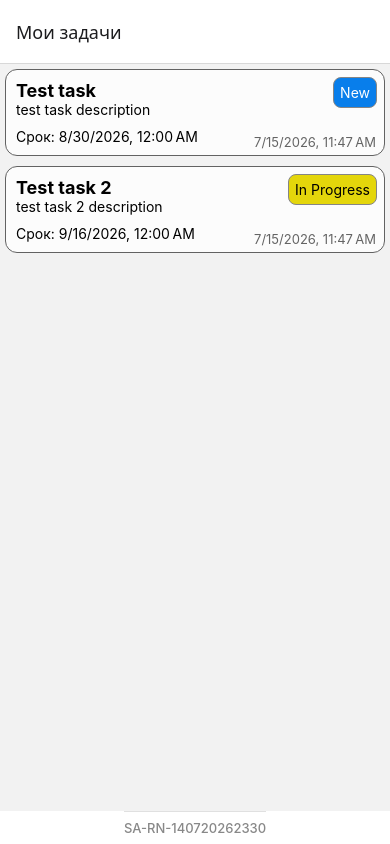
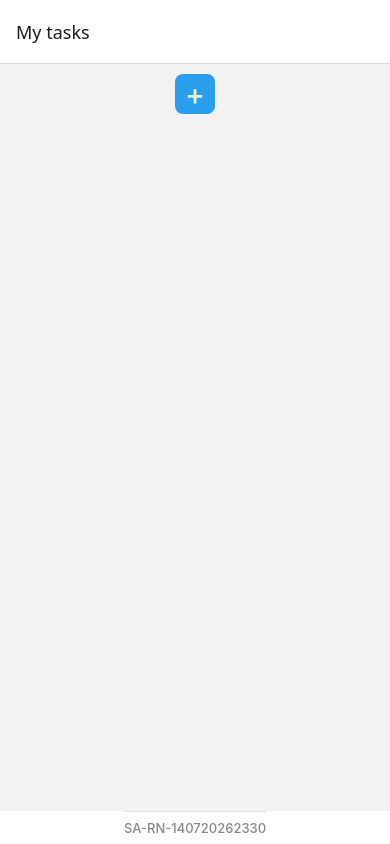
Before and after one commit to M0roh/TaskManager, a React Native app: screen / in a window 390 px wide. Built offline with nearby package versions, Linux system fonts and the light colour scheme.

Commit message:
feat: added task creating

```diff
--- a/App.tsx
+++ b/App.tsx
@@ -7,9 +7,11 @@ import HomeScreen from "./screens/HomeScreen";
 import { NavigationContainer } from "@react-navigation/native";
 import { createNativeStackNavigator } from "@react-navigation/native-stack";
 import { SafeAreaProvider, SafeAreaView } from "react-native-safe-area-context";
+import AddTaskScreen from "./screens/AddTaskScreen";
 
 type RootStackParamList = {
   Home: undefined;
+  AddTask: undefined;
 };
 
 const Stack = createNativeStackNavigator<RootStackParamList>();
@@ -24,7 +26,13 @@ export default function App() {
               <Stack.Screen
                 name="Home"
                 component={HomeScreen}
-                options={{ title: "Мои задачи" }}
+                options={{ title: "My tasks" }}
+              />
+
+              <Stack.Screen
+                name="AddTask"
+                component={AddTaskScreen}
+                options={{ title: "Task creating" }}
               />
             </Stack.Navigator>
           </NavigationContainer>
--- a/app.json
+++ b/app.json
@@ -1,8 +1,8 @@
 {
   "expo": {
-    "name": "empty",
-    "slug": "empty",
-    "version": "1.0.0",
+    "name": "Task Manager",
+    "slug": "task-manager",
+    "version": "0.1.0",
     "orientation": "portrait",
     "icon": "./assets/icon.png",
     "userInterfaceStyle": "light",
@@ -25,6 +25,9 @@
     },
     "web": {
       "favicon": "./assets/favicon.png"
-    }
+    },
+    "plugins": [
+      "@react-native-community/datetimepicker"
+    ]
   }
 }
--- a/db.json
+++ /dev/null
@@ -1,4 +0,0 @@
-{
-  "tasks": [],
-  "history": []
-}
--- a/package.json
+++ b/package.json
@@ -11,13 +11,16 @@
   },
   "dependencies": {
     "@react-native-async-storage/async-storage": "^2.2.0",
+    "@react-native-community/datetimepicker": "8.4.4",
     "@react-navigation/native": "^7.3.8",
     "@react-navigation/native-stack": "^7.17.10",
     "expo": "~54.0.34",
+    "expo-crypto": "~15.0.9",
     "expo-status-bar": "~3.0.9",
     "luxon": "^3.7.2",
     "react": "19.1.0",
     "react-native": "0.81.5",
+    "react-native-modal-datetime-picker": "^18.0.0",
     "react-native-safe-area-context": "~5.6.2",
     "react-native-screens": "~4.16.0",
     "zustand": "^5.0.14"
--- /dev/null
+++ b/screens/AddTaskScreen.tsx
@@ -0,0 +1,137 @@
+import { useNavigation } from "@react-navigation/native";
+import { useState } from "react";
+import {
+  StyleSheet,
+  Text,
+  TextInput,
+  TouchableOpacity,
+  View,
+} from "react-native";
+import DateTimePickerModal from "react-native-modal-datetime-picker";
+import { useTaskStore } from "../stores/tasksStore";
+import { formatDate } from "../utils";
+
+export default function AddTaskScreen() {
+  const navigation = useNavigation<any>();
+
+  const [title, setTitle] = useState<string>("");
+  const [description, setDescription] = useState<string>("");
+  const [date, setDate] = useState<Date>(new Date());
+
+  const [isPickerVisible, setPickerVisibility] = useState(false);
+
+  const showPicker = () => setPickerVisibility(true);
+  const hidePicker = () => setPickerVisibility(false);
+
+  const handleConfirm = (selectedDate: Date) => {
+    setDate(selectedDate);
+    hidePicker();
+  };
+
+  const addTask = useTaskStore((state) => state.addTask);
+  const handleAddBtn = () => {
+    if (!title) {
+      return;
+    }
+    if (!description) {
+      return;
+    }
+    if (!date) {
+      return;
+    }
+
+    addTask(title, description, date);
+    navigation.navigate("Home");
+  };
+
+  return (
+    <View>
+      <View style={styles.row}>
+        <Text style={styles.label}>Name:</Text>
+        <TextInput
+          style={styles.input}
+          value={title}
+          onChangeText={(t) => setTitle(t)}
+        ></TextInput>
+      </View>
+
+      <View style={styles.row}>
+        <Text style={styles.label}>Description:</Text>
+        <TextInput
+          style={styles.input}
+          value={description}
+          onChangeText={(t) => setDescription(t)}
+        ></TextInput>
+      </View>
+
+      <View style={styles.row}>
+        <Text style={styles.label}>Due date:</Text>
+        <TouchableOpacity style={styles.input} onPress={showPicker}>
+          <Text style={styles.dateText}>{formatDate(date.toISOString())}</Text>
+        </TouchableOpacity>
+      </View>
+
+      <DateTimePickerModal
+        isVisible={isPickerVisible}
+        mode="datetime"
+        date={date}
+        onConfirm={handleConfirm}
+        onCancel={hidePicker}
+        locale="en"
+      />
+
+      <TouchableOpacity style={styles.btn} onPress={handleAddBtn}>
+        <Text style={styles.btnText}>Add task</Text>
+      </TouchableOpacity>
+    </View>
+  );
+}
+
+const styles = StyleSheet.create({
+  row: {
+    padding: 5,
+    width: "100%",
+  },
+
+  label: {
+    fontWeight: "600",
+    fontSize: 18,
+  },
+
+  input: {
+    width: "auto",
+
+    paddingVertical: 12,
+    paddingHorizontal: 16,
+    borderWidth: 1,
+    borderColor: "#ccc",
+    borderRadius: 8,
+    backgroundColor: "#fff",
+
+    fontSize: 16,
+  },
+  dateText: {
+    fontSize: 16,
+    color: "#333",
+  },
+
+  btn: {
+    alignSelf: "center",
+
+    display: "flex",
+    justifyContent: "center",
+    alignItems: "center",
+
+    marginTop: 15,
+    width: "90%",
+    padding: 10,
+    backgroundColor: "#289efe",
+    borderRadius: 10,
+  },
+
+  btnText: {
+    color: "#efefef",
+    fontWeight: "500",
+    fontSize: 15,
+  },
+});
--- a/screens/HomeScreen.tsx
+++ b/screens/HomeScreen.tsx
@@ -1,15 +1,57 @@
-import { View } from "react-native";
+import { useNavigation } from "@react-navigation/native";
+import { StyleSheet, Text, TouchableOpacity, View } from "react-native";
 import TaskListItem from "../components/TaskListItem";
 import { useTaskStore } from "../stores/tasksStore";
 
 export default function HomeScreen() {
   const tasks = useTaskStore((state) => state.tasks);
 
+  const navigation = useNavigation<any>();
+
   return (
     <View>
-      {tasks.map((t) => (
-        <TaskListItem key={t.taskId} task={t}></TaskListItem>
-      ))}
+      <View style={styles.toolbar}>
+        <TouchableOpacity
+          style={styles.createBtn}
+          onPress={() => navigation.navigate("AddTask")}
+        >
+          <Text style={styles.createBtnText}>+</Text>
+        </TouchableOpacity>
+      </View>
+
+      <View>
+        {tasks.map((t) => (
+          <TaskListItem key={t.taskId} task={t}></TaskListItem>
+        ))}
+      </View>
     </View>
   );
 }
+
+const styles = StyleSheet.create({
+  toolbar: {
+    display: "flex",
+    flexDirection: "row",
+    justifyContent: "space-around",
+    margin: 5,
+  },
+
+  createBtn: {
+    display: "flex",
+    justifyContent: "center",
+    alignItems: "center",
+
+    marginVertical: 5,
+
+    backgroundColor: "#289eec",
+    width: 40,
+    height: 40,
+    borderRadius: 8,
+  },
+
+  createBtnText: {
+    fontSize: 30,
+    fontWeight: "500",
+    color: "#efefef",
+  },
+});
--- a/stores/tasksStore.ts
+++ b/stores/tasksStore.ts
@@ -1,4 +1,5 @@
 import AsyncStorage from "@react-native-async-storage/async-storage";
+import * as Crypto from "expo-crypto";
 import { create } from "zustand";
 import { createJSONStorage, persist } from "zustand/middleware";
 import Task from "../types/task";
@@ -7,45 +8,20 @@ interface TaskState {
   tasks: Task[];
 
   addTask: (title: string, description: string, dueDate: Date) => void;
-  updateTaskStatus: (id: number, status: Task["status"]) => void;
-  deleteTask: (id: number) => void;
+  updateTaskStatus: (id: string, status: Task["status"]) => void;
+  deleteTask: (id: string) => void;
   clearTasks: () => void;
 }
 
 export const useTaskStore = create<TaskState>()(
   persist(
     (set) => ({
-      tasks: [
-        {
-          taskId: 1,
-
-          title: "Test task",
-          description: "test task description",
-          status: "New",
-
-          createdDate: new Date().toISOString(),
-          dueDate: new Date(2026, 7, 30).toISOString(),
-
-          syncStatus: false,
-        },
-        {
-          taskId: 2,
-
-          title: "Test task 2",
-          description: "test task 2 description",
-          status: "In Progress",
-
-          createdDate: new Date().toISOString(),
-          dueDate: new Date(2026, 8, 16).toISOString(),
-
-          syncStatus: false,
-        },
-      ],
+      tasks: [],
 
       addTask: (title, description, dueDate) =>
         set((state) => {
           const newTask: Task = {
-            taskId: 1,
+            taskId: Crypto.randomUUID(),
 
             title,
             description,
--- a/types/task.ts
+++ b/types/task.ts
@@ -1,5 +1,5 @@
 export default interface Task {
-  taskId: number;
+  taskId: string;
 
   title: string;
   description: string;
```
Also changed, not shown: 1 other file (tests, documents, lock files or other folders).
